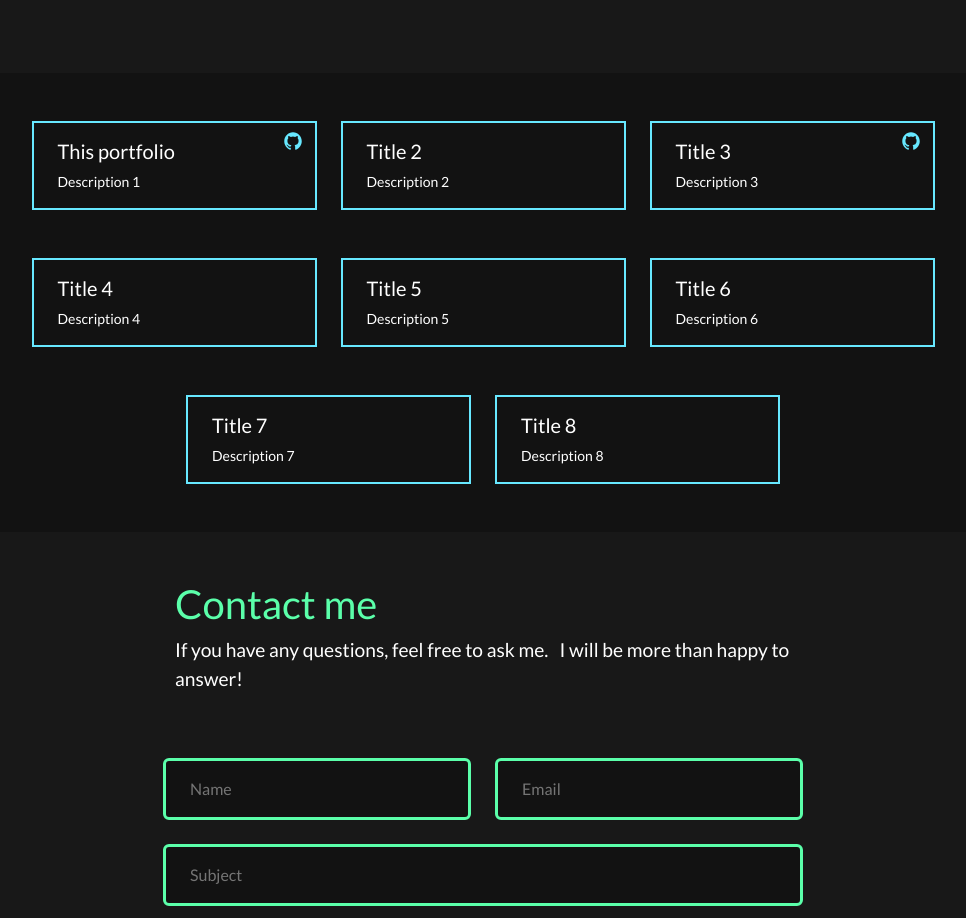
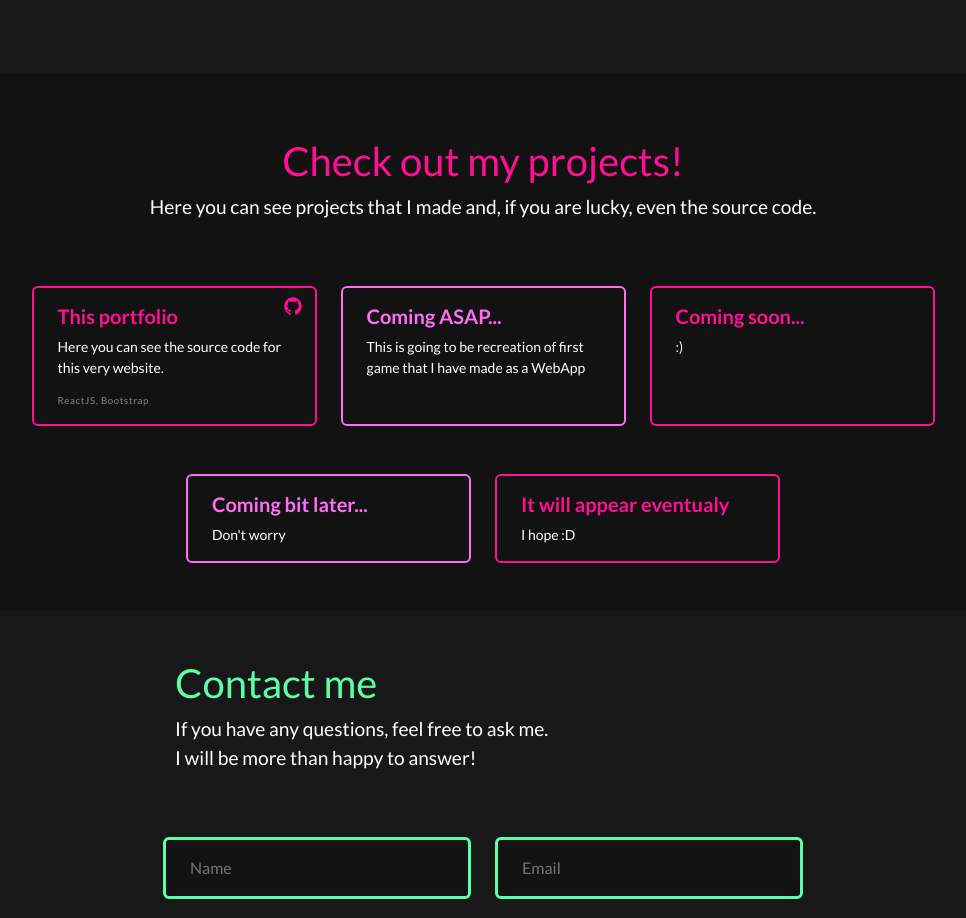
Before and after one commit to brzorza/my_portfolio, a React (Create React App) app: page / in a window 1280 px wide. Shown: the part 1420-2338 px from the top of the page, without its empty margins (157-1123 px from the left). Built offline with nearby package versions, Linux system fonts and the light colour scheme.

Commit message:
Visually polishing Projects section This site is done, at least for now

```diff
--- a/src/components/Contact.js
+++ b/src/components/Contact.js
@@ -26,7 +26,7 @@ export default function Contact() {
         <div className="text-white py-5" style={{background: "var(--background2)"}}>
             <div className='container text-center text-sm-start pb-5 w-50'>
                 <h1 className='text-secondary'>Contact me</h1>
-                <p className='about-text'>If you have any questions, feel free to ask me.&nbsp;&nbsp;&nbsp;I will be more than happy to answer!</p>
+                <p className='about-text'>If you have any questions, feel free to ask me.<br/> I will be more than happy to answer!</p>
             </div>
             <div className='container text-white w-50'>
                 <form >
--- a/src/components/ProjectBoxes.js
+++ /dev/null
@@ -1,47 +0,0 @@
-import React from 'react';
-import projectsData from '../data/projectsData';
-
-
-export default function ProjectBoxes() {
-
-    // let subArr = projectsData.map(x => {
-    //     return(
-    //         <div className='row col-sm-3'>
-    //             <div className='card-body bg-info'>
-    //                 <div>
-    //                    <h6 className='card-title'>{x.title}</h6>
-    //                 </div>
-    //                 <p className='card-subtitle'>{x.desc}</p>
-    //             </div>
-    //         </div>
-
-    //     )
-    // })
-
-
-
-    let rowss = [];
-
-    function makeRows (){
-        let rowNum = (projectsData.length);
-
-            for(let i = 0; i < rowNum; i++ ){
-                rowss.push(
-                <div key={i} className='row col-md-3 border border-2 border-primary' id={i+1}>
-                    <div className='pt-2 card-dots-wrapper'>
-                        {projectsData[i].link && <a href={projectsData[i].link} className="git-icon navbar-icon"><ion-icon name="logo-github"></ion-icon></a>}
-                        <h5 className='pt-2'>{projectsData[i].title}</h5>
-                        <p className='small'>{projectsData[i].desc}</p>
-                    </div>
-                </div>)
-            }
-    }
-
-    makeRows();
-
-    return (
-        <div className="row gap-5 justify-content-center">
-            {rowss}
-        </div>
-    )
-}
--- a/src/components/Projects.js
+++ b/src/components/Projects.js
@@ -1,10 +1,47 @@
-import ProjectBoxes from './ProjectBoxes';
+import React from 'react';
+import projectsData from '../data/projectsData';
 
 export default function Projects() {
+
+    let rowss = [];
+
+    function makeRows (){
+        let rowNum = (projectsData.length);
+
+            for(let i = 0; i < rowNum; i++ ){
+
+                let borderColor = "";
+
+                if(projectsData[i].id % 2){
+                    borderColor = "danger"
+                }else{
+                    borderColor = "success"
+                }
+
+                rowss.push(
+                <div key={i} className={"row col-md-3 border rounded border-2 border-" + borderColor} id={i+1}>
+                    <div className='pt-2 card-dots-wrapper'>
+                        {projectsData[i].link && <a href={projectsData[i].link} className={"git-icon navbar-icon text-" + borderColor}><ion-icon name="logo-github"></ion-icon></a>}
+                        <h5 className={'pt-2 bold text-' + borderColor}>{projectsData[i].title}</h5>
+                        <p className='small'>{projectsData[i].desc}</p>
+                        <p className='tech-font'>{projectsData[i].tech}</p>
+                    </div>
+                </div>)
+            }
+    }
+
+    makeRows();
+
     return(
         <div className="text-white py-5 px-sm-0 px-5" style={{background: "var(--background)"}}>
-            <div className="container ">
-                <ProjectBoxes />
+            <div className="container mt-3">
+                <div className='text-center pb-5'>
+                    <h1 className='text-danger'>Check out my projects!</h1>
+                    <p className='about-text'>Here you can see projects that I made and, if you are lucky, even the source code.</p>
+                </div>
+                <div className="row gap-5 justify-content-center">
+                    {rowss}
+                </div>
             </div>
         </div>
     )
--- a/src/css/styles.css
+++ b/src/css/styles.css
@@ -187,6 +187,12 @@
     right: 0px;
 }
 
+.tech-font{
+    color: #878787;
+    font-size: clamp(0.55rem, 5vw, 0.6rem);
+    letter-spacing: 0.07em;
+}
+
 /*///////////////////////*/
 /*        CONTACT        */
 /*///////////////////////*/
--- a/src/data/projectsData.js
+++ b/src/data/projectsData.js
@@ -2,47 +2,64 @@ const projectsData = [
     {
         "id": 1,
         "title": "This portfolio",
-        "desc": "Description 1",
+        "desc": "Here you can see the source code for this very website.",
+        "tech": "ReactJS, Bootstrap",
         "link": "https://github.com/brzorza/my_portfolio"
     },
     {
         "id": 2,
-        "title": "Title 2",
-        "desc": "Description 2",
-        "bg": "red"
+        "title": "Coming ASAP...",
+        "desc": "This is going to be recreation of first game that I have made as a WebApp",
+        "tech": "",
+        "link": ""
     },
     {
         "id": 3,
-        "title": "Title 3",
-        "desc": "Description 3",
-        "link": "https://www.youtube.com/watch?v=dQw4w9WgXcQ"
+        "title": "Coming soon...",
+        "desc": ":)",
+        "tech": "",
+        "link": ""
     },
     {
         "id": 4,
-        "title": "Title 4",
-        "desc": "Description 4",
-        "bg": "red"
+        "title": "Coming bit later...",
+        "desc": "Don't worry",
+        "tech": "",
+        "link": ""
     },
     {
         "id": 5,
-        "title": "Title 5",
-        "desc": "Description 5"
+        "title": "It will appear eventualy",
+        "desc": "I hope :D",
+        "tech": "",
+        "link": ""
     },
-    {
-        "id": 6,
-        "title": "Title 6",
-        "desc": "Description 6"
-    },
-    {
-        "id": 7,
-        "title": "Title 7",
-        "desc": "Description 7"
-    },
-    {
-        "id": 8,
-        "title": "Title 8",
-        "desc": "Description 8"
-    },
+    // {
+    //     "id": 6,
+    //     "title": "Title 6",
+    //     "desc": "Description 6",
+    //     "link": ""
+    // },
+    // {
+    //     "id": 7,
+    //     "title": "Title 7",
+    //     "desc": "Description 7",
+    //     "link": ""
+    // },
+    // {
+    //     "id": 8,
+    //     "title": "Title 8",
+    //     "desc": "Description 8",
+    //     "tech": "",
+    //     "link": ""
+    // },
+    // {
+    //     "id": 9,
+    //     "title": "Title 9",
+    //     "desc": "Description 9",
+    //     "tech": "",
+    //     "link": ""
+    // },
 ]
 
 export default projectsData;
```
Also changed, not shown: src/css/main.min.css, 1 other file (tests, documents, lock files or other folders).
